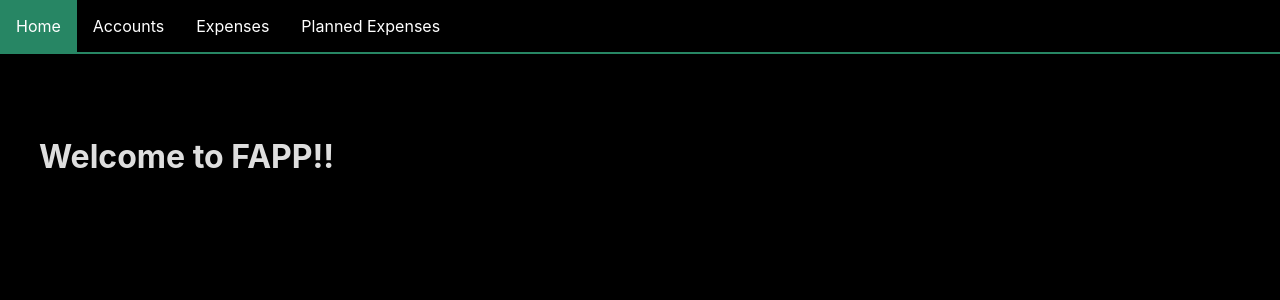
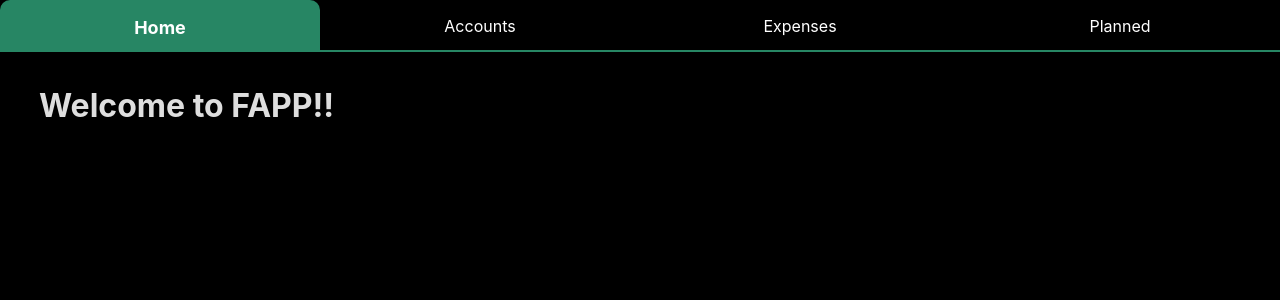
Before and after one commit to ioscrum-fapp/fapp, a React (Vite) app in the folder fapp/: page / in a window 1280 px wide. Shown: the top 300 px of the page. Built offline with nearby package versions, Linux system fonts and the light colour scheme.

Commit message:
fixed page highlight, disabled link to the same page (eg from /home to /home)

```diff
--- a/fapp/src/App.jsx
+++ b/fapp/src/App.jsx
@@ -7,7 +7,7 @@ import CreateExpense from "./pages/CreateExpense/CreateExpense.jsx";
 import Expense from "./pages/Expense/Expense.jsx";
 import Expenses from "./pages/Expenses/Expenses.jsx";
 import Home from "./pages/Home";
-import Layout from "./pages/Layout";
+import Layout from "./pages/Layout/Layout.jsx";
 import NoPage from "./pages/NoPage/NoPage.jsx";
 import PlannedExpenses from "./pages/PlannedExpenses/PlannedExpenses";
 import "./styles/App.css";
--- a/fapp/src/pages/Layout.jsx
+++ /dev/null
@@ -1,47 +0,0 @@
-import { React, useState } from "react";
-import { Link, Outlet } from "react-router-dom";
-import "../styles/Layout.css";
-/*
-<li>
-  <img src={Logo} alt="logo" />
-</li>
-*/
-
-export default function Layout() {
-  const [isOpen, setIsOpen] = useState(false);
-
-  const toggle = () => {
-    setIsOpen(!isOpen);
-  };
-  return (
-    <div className="NavMenu">
-      <div className="HamburgerContainer">
-        <div className={`Hamburger ${isOpen ? "active" : ""}`} onClick={toggle}>
-          <span className="Line"></span>
-          <span className="Line"></span>
-          <span className="Line"></span>
-        </div>
-      </div>
-      <nav className={`Menu ${isOpen ? "open" : ""}`}>
-        <ul>
-          <li>
-            <Link to="/">Home</Link>
-          </li>
-          <li>
-            <Link to="/accounts">Accounts</Link>
-          </li>
-          <li>
-            <Link to="/expenses">Expenses</Link>
-          </li>
-          <li>
-            <Link to="/planned">Planned Expenses</Link>
-          </li>
-        </ul>
-      </nav>
-
-      <div className="Contents">
-        <Outlet />
-      </div>
-    </div>
-  );
-}
--- a/fapp/src/styles/Layout.css
+++ b/fapp/src/pages/Layout/Layout.css
@@ -5,18 +5,24 @@ ul {
   overflow: hidden;
   background-color: #000000;
   display: flex;
+  height: 50px;
 }
 
-li a {
+li a, li h1{
   display: block;
   color: white;
   text-align: center;
-  padding: 14px 16px;
+  padding: 14px 0;
   text-decoration: none;
+  margin: 0;
+  width: 25vw;
+  border-radius: 10px 10px 0 0;
+  transition: all 0.2s ease-in-out;
 }
 
 li a:hover:not(.active) {
   background-color: var(--main-color);
+  transition: all 0.2s ease-in-out;
 }
 .HamburgerContainer {
   width: 100%;
@@ -30,8 +36,6 @@ li a:hover:not(.active) {
 }
 .Hamburger {
   position: fixed;
-  top: 2%;
-  left: 2%;
   display: none;
   cursor: pointer;
   width: 100%;
@@ -46,30 +50,34 @@ li a:hover:not(.active) {
   width: 100%;
   border-bottom: solid 2px var(--main-color);
 }
-.Contents {
-  margin-top: 6%;
+
+.CurrentLocation {
+  background-color: var(--main-color);
+  font-size: large;
 }
 
 @media only screen and (max-width: 600px) {
   .Hamburger {
-    display: block;
     height: 32px;
     width: 32px;
     display: flex;
     flex-direction: column;
     justify-content: space-between;
-    margin-bottom: 15px;
+    z-index: 2;
+    background-color: transparent;
+    padding-left: 5px;
   }
   .Hamburger .Line {
     display: block;
     height: 4px;
     width: 100%;
     border-radius: 10px;
-    background: whitesmoke;
-    transition: all 0.3s ease-in-out;
+    background: white;
+    transition: all 0.2s ease-in-out;
+    z-index: 2;
   }
   .Hamburger.active .Line:nth-child(1) {
-    transform: rotate(45deg) translate(8px, 12px);
+    transform: rotate(45deg) translate(8px, 12px) scale(1.41);
   }
 
   .Hamburger.active .Line:nth-child(2) {
@@ -77,23 +85,35 @@ li a:hover:not(.active) {
   }
 
   .Hamburger.active .Line:nth-child(3) {
-    transform: rotate(-45deg) translate(8px, -12px);
+    transform: rotate(-45deg) translate(8px, -12px) scale(1.41);
   }
 
   ul {
     flex-direction: column;
+    height: 100%;
+    width: 100%;
   }
   .Menu {
     display: none;
   }
   .Menu.open {
     display: block;
-    top: 6.5%;
+    width: 100%;
+    z-index: 0;
   }
   .HamburgerContainer {
     display: block;
+    background-color: transparent;
+    z-index: 2;
+    height: 32px;
+    width: 32px;
   }
   li {
-    border-bottom: solid 1px px var(--main-color);
+    width: 100%;
+  }
+
+  li a, li h1 {
+    width: 100%;
+    border-radius: 0;
   }
 }
--- /dev/null
+++ b/fapp/src/pages/Layout/Layout.jsx
@@ -0,0 +1,49 @@
+import { React, useState } from "react";
+import {Link, Outlet, useLocation} from "react-router-dom";
+import "./Layout.css";
+/*
+<li>
+  <img src={Logo} alt="logo" />
+</li>
+*/
+
+export default function Layout() {
+  const [isOpen, setIsOpen] = useState(false);
+
+  const location = useLocation().pathname.split('/')[1];
+
+  const toggle = () => {
+    setIsOpen(!isOpen);
+  };
+  return (
+    <div className="NavMenu">
+      <div className="HamburgerContainer">
+        <div className={`Hamburger ${isOpen ? "active" : ""}`} onClick={toggle}>
+          <span className="Line"></span>
+          <span className="Line"></span>
+          <span className="Line"></span>
+        </div>
+      </div>
+      <nav className={`Menu ${isOpen ? "open" : ""}`}>
+        <ul>
+          <li>{location !== ""
+              ? <Link to="/">Home</Link>
+              : <h1 className="CurrentLocation">Home</h1> }</li>
+          <li>{location !== "accounts"
+              ? <Link to="/accounts">Accounts</Link>
+              : <h1 className="CurrentLocation">Accounts</h1>}</li>
+          <li>{location !== "expenses"
+            ? <Link to="/expenses">Expenses</Link>
+            : <h1 className="CurrentLocation">Expenses</h1>}</li>
+          <li>{location !== "planned"
+              ? <Link to="/planned">Planned</Link>
+              : <h1 className="CurrentLocation">Planned</h1>}</li>
+        </ul>
+      </nav>
+
+      <div className="Contents">
+        <Outlet />
+      </div>
+    </div>
+  );
+}
--- a/fapp/src/pages/Navbar/Navbar.css
+++ /dev/null
@@ -1,2 +0,0 @@
-.Navbar {
-}
```
Also changed, not shown: fapp/src/pages/Navbar/Navbar.jsx (deleted, +0 -17 lines).
